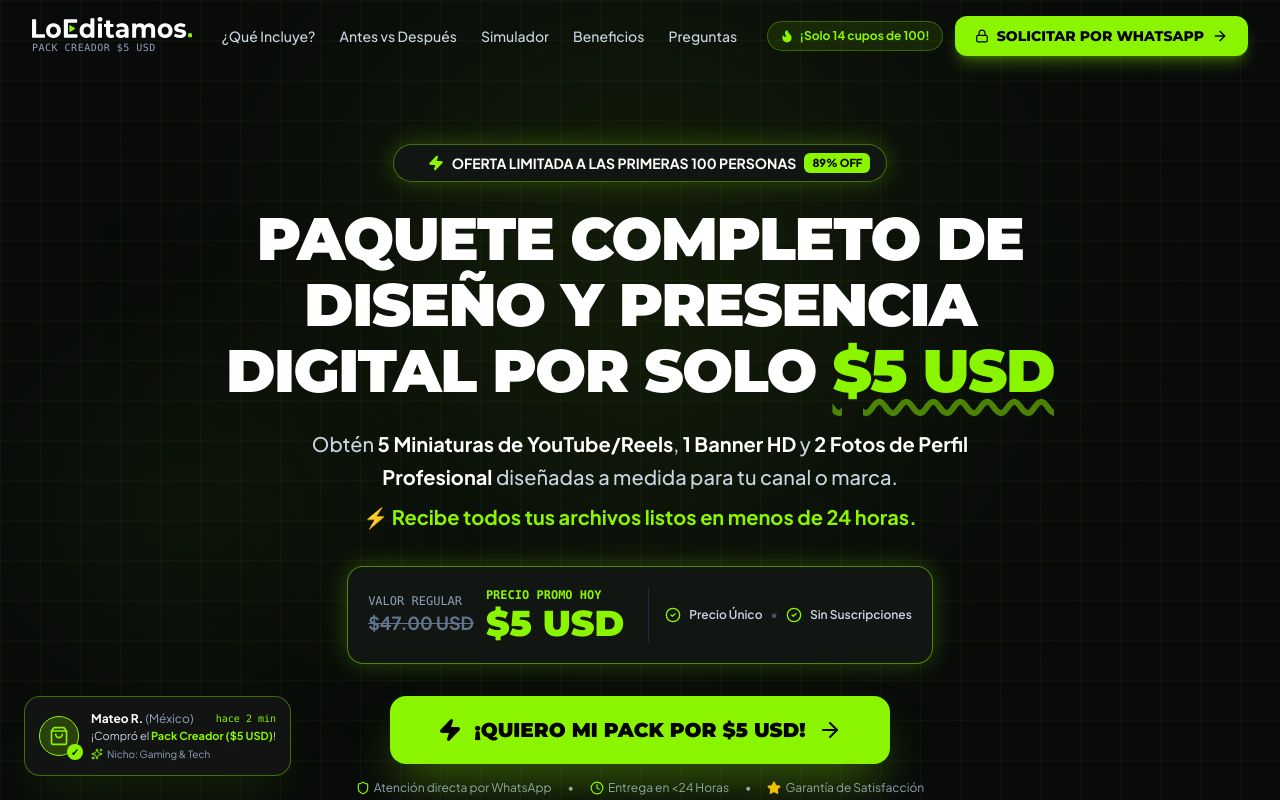
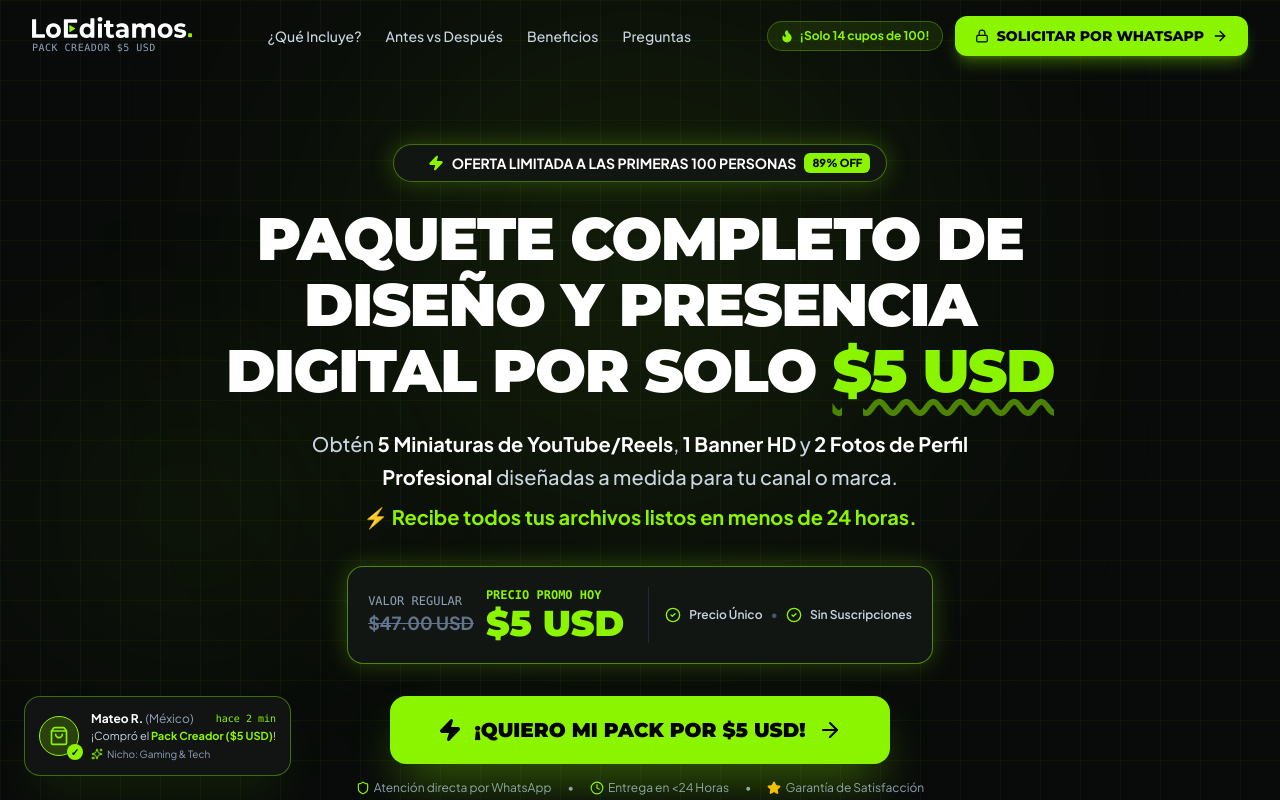
Before and after one commit to gutyclick/loeditamos_promo, a Next.js app: page / in a window 1280 px wide. Shown: the top 800 px of the page. Built offline with nearby package versions, Linux system fonts and the light colour scheme.

Commit message:
Remove interactive simulator from landing page

```diff
--- a/app/page.tsx
+++ b/app/page.tsx
@@ -5,7 +5,6 @@ import Navbar from '@/components/Navbar';
 import HeroSection from '@/components/HeroSection';
 import WhatIsIncluded from '@/components/WhatIsIncluded';
 import BeforeAfterTransformation from '@/components/BeforeAfterTransformation';
-import NicheSimulator from '@/components/NicheSimulator';
 import BenefitsSection from '@/components/BenefitsSection';
 import SocialProofAndTestimonials from '@/components/SocialProofAndTestimonials';
 import FAQSection from '@/components/FAQSection';
@@ -40,9 +39,6 @@ export default function Home() {
       {/* Before vs After Visual Transformation */}
       <BeforeAfterTransformation onOpenCheckout={handleOpenCheckout} />
 
-      {/* Interactive Channel Niche Simulator */}
-      <NicheSimulator onOpenCheckout={handleOpenCheckout} />
-
       {/* Benefits & Value Proposition */}
       <BenefitsSection onOpenCheckout={handleOpenCheckout} />
 
--- a/components/Navbar.tsx
+++ b/components/Navbar.tsx
@@ -55,9 +55,6 @@ export default function Navbar({ remainingSlots, onOpenCheckout }: NavbarProps)
           <a href="#transformacion" className="hover:text-[#8bf500] transition-colors">
             Antes vs Después
           </a>
-          <a href="#simulador" className="hover:text-[#8bf500] transition-colors">
-            Simulador
-          </a>
           <a href="#beneficios" className="hover:text-[#8bf500] transition-colors">
             Beneficios
           </a>
```
